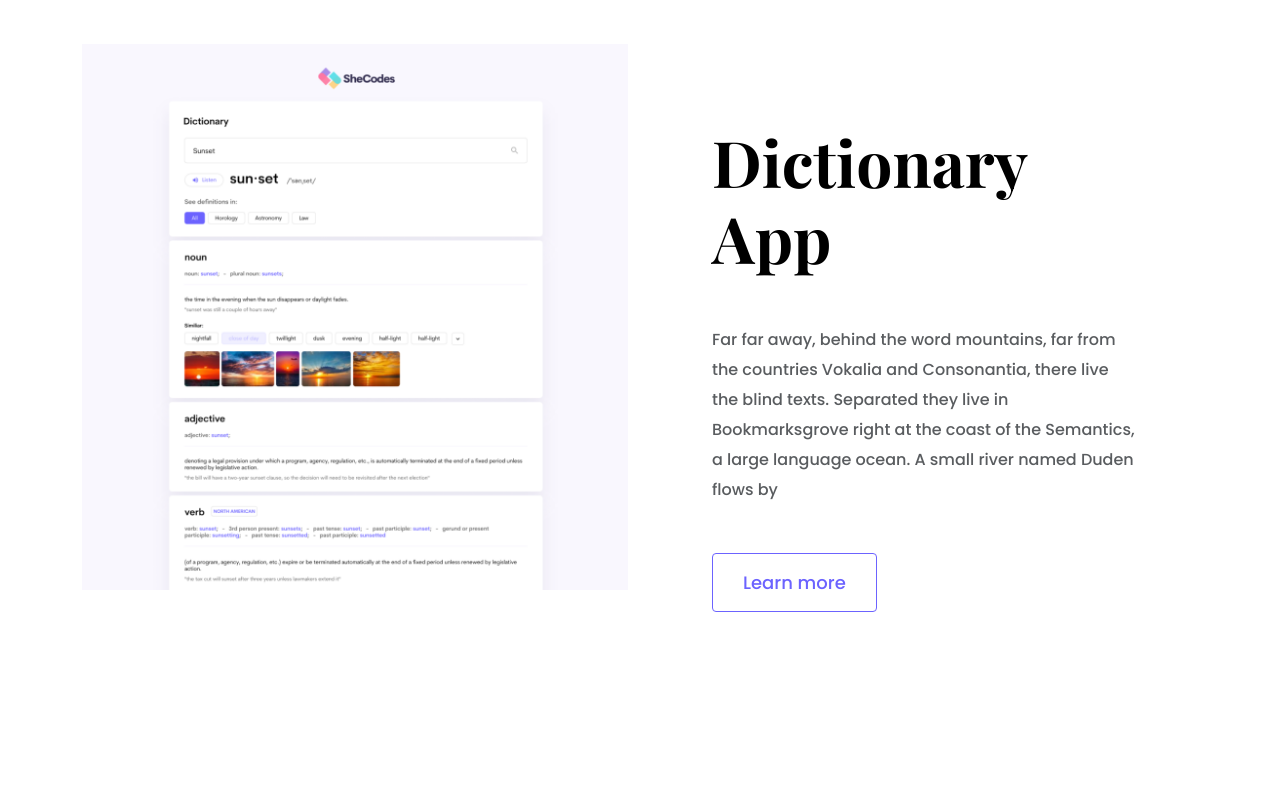
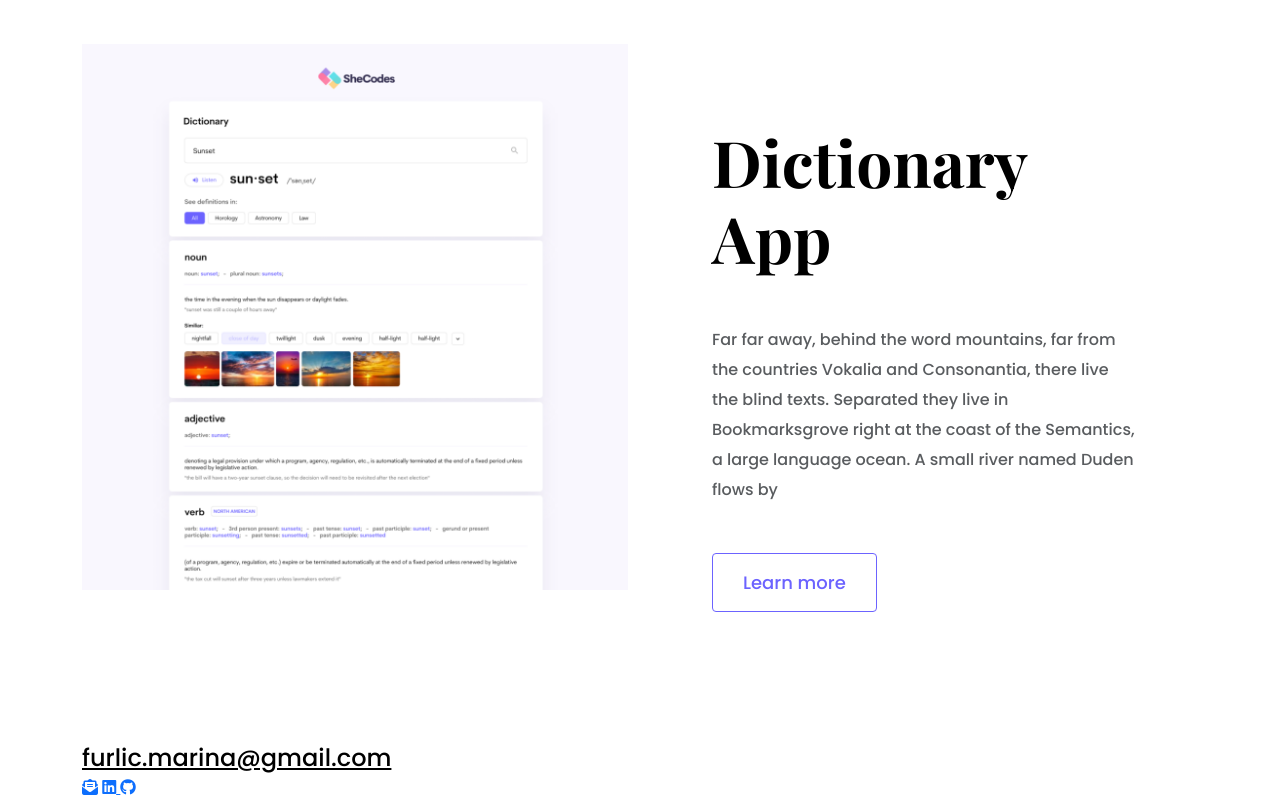
Before and after one commit to MarinaFu/Portfolio-project, a plain HTML site: page index.html in a window 1280 px wide. Shown: the part 2061-2861 px from the top of the page. Before the commit the page ends 2801 px from the top, so only its background shows below. Drawn offline with nearby package versions, Linux system fonts and the light colour scheme.

Commit message:
Adding footer

```diff
--- a/css/styles.css
+++ b/css/styles.css
@@ -155,6 +155,13 @@ nav ul {
   margin: 0;
 }
 
+footer .email-link {
+  text-align: none;
+  color: black;
+  font-size: 24px;
+  text-align: center;
+}
+
 @media (max-width: 900px) {
   h1 {
     font-size: 44px;
--- a/index.html
+++ b/index.html
@@ -103,6 +103,16 @@
           </div>
         </div>
       </div>
+      <footer>
+        <a href="mailto:furlic.marina@gmail.com" class="email-link"
+          >furlic.marina@gmail.com</a
+        >
+        <div class="social-links">
+          <a href=""><i class="fa-solid fa-envelope-open-text"></i></a>
+          <a href=""> <i class="fa-brands fa-linkedin"></i> </a>
+          <a href=""> <i class="fa-brands fa-github"></i> </a>
+        </div>
+      </footer>
     </div>
   </body>
 </html>
```
